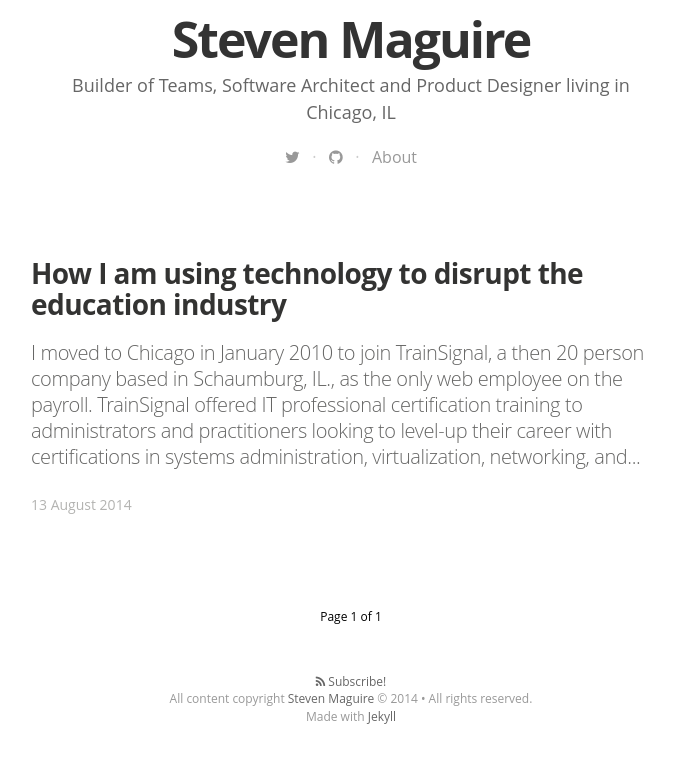
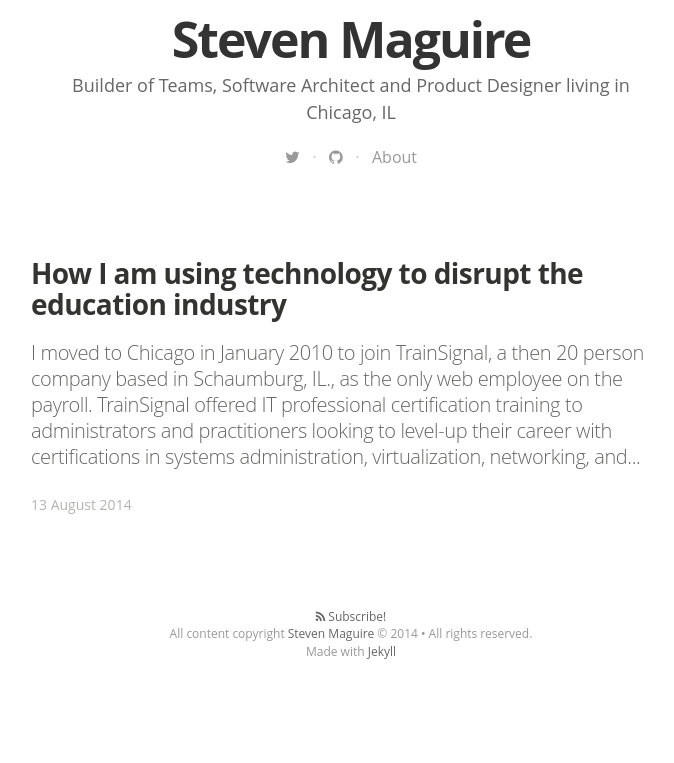
Before and after one commit to stevenmaguire/stevenmaguire.github.io, a Jekyll site: the page built from index.html, in a window 1280 px wide, cut to the strip 520-1293 px from the top of the page. Shown: the top 763 px of the strip, without its empty margins (289-963 px from the left). Built offline with Jekyll 4.4.1, drawn with Linux system fonts in a browser that asks for light colours; nearby versions of some CDN libraries; some web fonts are replaced; Markdown is read by kramdown in place of the engine named in the settings; the list of posts is cut into pages by our own code; after the commit the page ends 1228 px from its top, so only the background shows below that.

Commit message:
anaylitcs bug

```diff
--- a/_config.yml
+++ b/_config.yml
@@ -54,3 +54,6 @@
 #    share_url:
 #    share_title:
 #    share_link:
+
+gems:
+  - jekyll-sitemap
--- a/_includes/head.html
+++ b/_includes/head.html
@@ -29,7 +29,7 @@
     m=s.getElementsByTagName(o)[0];a.async=1;a.src=g;m.parentNode.insertBefore(a,m)
     })(window,document,'script','//www.google-analytics.com/analytics.js','ga');
 
-    ga('create', {{ site.google_analytics_id }}, 'auto');
+    ga('create', '{{ site.google_analytics_id }}', 'auto');
     ga('send', 'pageview');
   </script>
   {% endif %}
--- a/index.html
+++ b/index.html
@@ -73,7 +73,7 @@
         </article>
       {% endfor %}
     </div>
-
+    {% if paginator.total_pages > 1 %}
     <nav class="pagination" role="navigation">
       {% if paginator.next_page %}
         <a class="newer-posts" href="/page{{paginator.next_page}}">&larr; Older posts</a>
@@ -87,6 +87,7 @@
         {% endif %}
       {% endif %}
     </nav>
+    {% endif %}
 
 
     <!-- {{!! After all the posts, we have the previous/next pagination links }}
```
